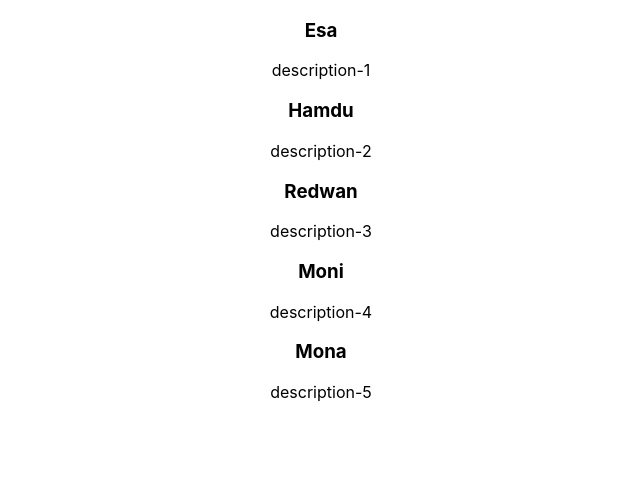
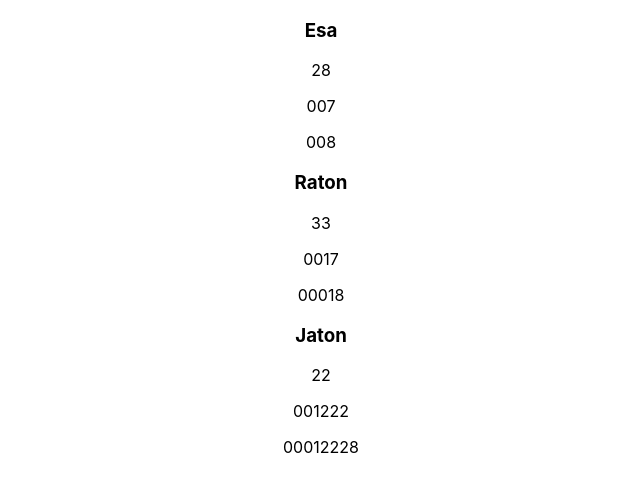
Before and after one commit to esamohammad/React-Course, a React (Create React App) app: page / in a window 1280 px wide. Shown: the top 492 px of the page, without its empty margins (319-959 px from the left). Built offline with nearby package versions, Linux system fonts and the light colour scheme.

Commit message:
nested mapping

```diff
--- a/src/App.js
+++ b/src/App.js
@@ -1,5 +1,8 @@
 import './App.css';
-import UniqueKey from './components/UniqueKey/UniqueKey';
+import Mapping from './components/Mapping/Mapping';
+
+
+
 
 
 
@@ -9,7 +12,10 @@ function App() {
 
   return (
     <div className="App">
-    <UniqueKey></UniqueKey>
+
+<Mapping></Mapping>
+
+
     </div>
 
 
--- a/src/components/Mapping/Mapping.js
+++ b/src/components/Mapping/Mapping.js
@@ -1,9 +1,45 @@
 import React from 'react';
+
+const users = [
+    {
+      name: "Esa",
+      age: "28",
+      phones: [
+        { home: "007" },
+        { office: "008" },
+      ],
+    },
+    {
+      name: "Raton",
+      age: "33",
+      phones: [
+        { home: "0017" },
+        { office: "00018" },
+      ],
+    },
+    {
+        name: "Jaton",
+        age: "22",
+        phones: [
+          { home: "001222" },
+          { office: "00012228" },
+        ],
+      },
+  ];
+
 
 const Mapping = () => {
     return (
         <div>
-            <h1>This is Map</h1>
+             {users.map((user,index) =>(
+        <article key={index}>
+          <h3>{user.name}</h3>
+          <p>{user.age}</p>
+          {user.phones.map((phone, index) => (<div key={index}>
+            <p>{phone.home}</p>
+            <p>{phone.office}</p>
+          </div>))}
+        </article>))}
         </div>
     );
 };
```
